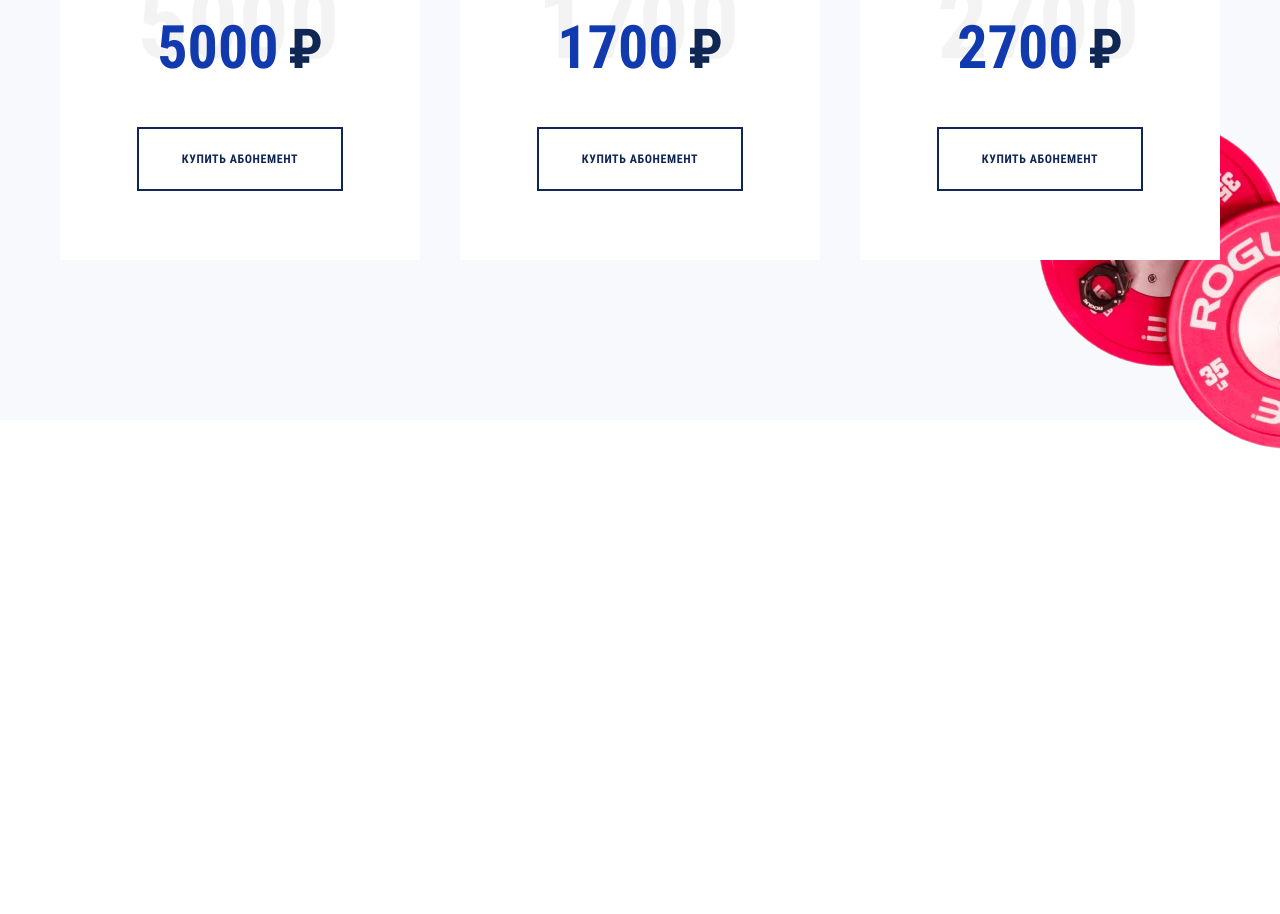
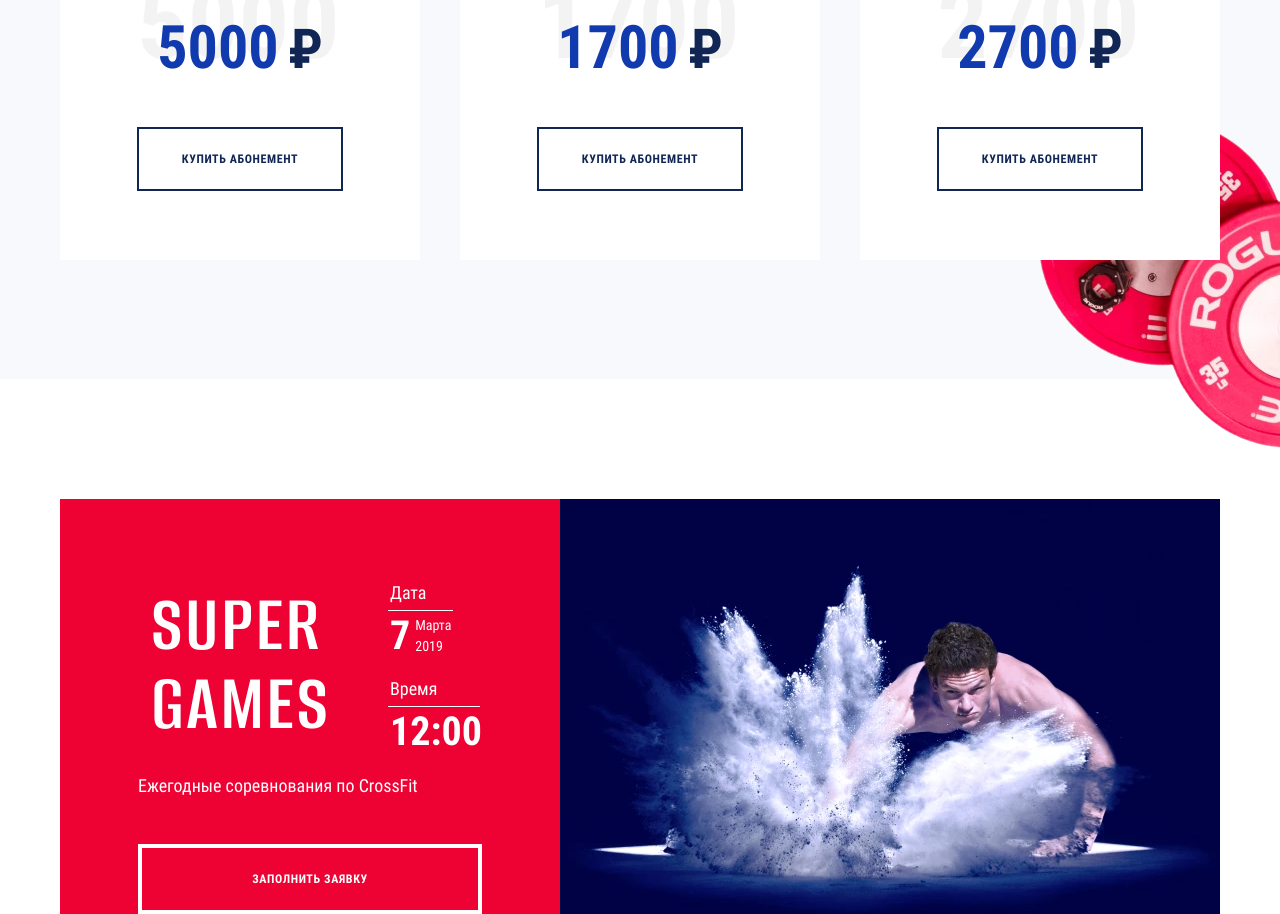
Before and after one commit to RookHeaven/Supergym, a website with bundled scripts: page source/index.html in a window 1280 px wide. Shown: the part 1886-2800 px from the top of the page. Before the commit the page ends 2416 px from the top, so only its background shows below. Built offline with nearby package versions, Linux system fonts and the light colour scheme; files whose address does not match are found by name.

Commit message:
Добавил промо блок десктоп

```diff
--- a/source/index.html
+++ b/source/index.html
@@ -197,6 +197,37 @@
             </div>
           </div>
         </section>
+
+        <section class="promo">
+          <h2 class="visually-hidden">Блок записи на спортивное мероприятие</h2>
+          <div class="promo__wrapper container">
+            <div class="promo__info">
+              <div class="promo__info-wrapper">
+                <h3>SUPER GAMES</h3>
+                <div class="promo__info-inner">
+                  <div class="promo__info-date">
+                    <span>Дата</span>
+                    <time datetime="2019-03-07">7<small>Марта 2019</small></time>
+                  </div>
+                  <div class="promo__info-date">
+                    <span>Время</span>
+                    <time datetime="12:00">12:00</time>
+                  </div>
+                </div>
+              </div>
+              <p>Ежегодные соревнования по&nbsp;CrossFit</p>
+              <a class="promo__button button" href="#">заполнить заявку</a>
+            </div>
+            <div class="promo__picture">
+              <picture>
+                <source type="image/webp" media="(max-width:767px)" srcset="img/super-games-mobile.webp 1x, img/super-games-mobile@2x.webp 2x">
+                <source type="image/webp" media="(max-width:1199px)" srcset="img/super-games-tablet.webp 1x, img/super-games-tablet@2x.webp 2x">
+                <source type="image/webp" srcset="img/super-games-desktop.webp 1x, img/super-games-desktop@2x.webp 2x">
+                <img src="img/super-games-desktop.jpg" width="660" height="500" alt="Фото спортсмена ,бьющего рукой по полу с тальком, на синем фоне." srcset="img/super-games-desktop@2x.jpg 2x" loading="lazy">
+              </picture>
+            </div>
+          </div>
+        </section>
       </main>
       <footer>
         <div class="container"></div>
--- a/source/sass/blocks/gym.scss
+++ b/source/sass/blocks/gym.scss
@@ -116,6 +116,8 @@
   }
 
   &__picture {
+    background-color: $color-ghost-white;
+
     @include vp-1199 {
       width: 100%;
 
--- /dev/null
+++ b/source/sass/blocks/promo.scss
@@ -0,0 +1,116 @@
+.promo {
+  padding-top: 120px;
+  padding-bottom: 106px;
+
+  &__wrapper {
+    display: flex;
+  }
+
+  &__info {
+    width: 500px;
+    padding: 80px 78px;
+    background-color: $color-tourch-red;
+    color: $color-default-white;
+
+    p {
+      margin-top: 0;
+      margin-bottom: 45px;
+      font-size: 18px;
+      line-height: 27px;
+    }
+  }
+
+  &__info-wrapper {
+    margin-bottom: 10px;
+    display: flex;
+    column-gap: 51px;
+    // justify-content: space-between;
+
+    h3 {
+      max-width: 201px;
+      margin-top: 0;
+      margin-bottom: 0;
+      padding-left: 13px;
+      padding-top: 6px;
+      font-family: $ff-alumni-sans;
+      font-weight: 600;
+      font-size: 82px;
+      line-height: 79px;
+      letter-spacing: 0.03em;
+    }
+  }
+
+  &__info-inner {
+    display: flex;
+    flex-direction: column;
+    justify-content: space-between;
+    row-gap: 9px;
+    // margin-bottom: 5px;
+    align-self: flex-start;
+    min-width: 92px;
+  }
+
+  &__info-date {
+    display: flex;
+    flex-direction: column;
+
+    span {
+      font-size: 18px;
+      line-height: 27px;
+    }
+
+    time {
+      position: relative;
+      display: flex;
+      column-gap: 5px;
+      font-weight: 700;
+      font-size: 40px;
+      line-height: 60px;
+      width: fit-content;
+
+      &::before {
+        position: absolute;
+        content: "";
+        height: 1px;
+        width: 100%;
+        top: 4px;
+        left: -2px;
+        background-color: $color-default-white;
+      }
+    }
+
+    small {
+      align-self: center;
+      max-width: 40px;
+      font-weight: 400;
+      font-size: 14px;
+      line-height: 21px;
+    }
+  }
+
+  &__picture {
+    width: 660px;
+    height: auto;
+    background-color: $color-sapphire;
+
+    img {
+      object-fit: cover;
+      width: 100%;
+      height: 100%;
+    }
+  }
+
+  &__button {
+    width: 100%;
+    min-height: 70px;
+
+    @include hover-focus {
+      background: $color-sapphire;
+    }
+
+    @include active {
+      background: $color-sapphire;
+      opacity: 0.8;
+    }
+  }
+}
--- a/source/sass/blocks/season-tickets.scss
+++ b/source/sass/blocks/season-tickets.scss
@@ -1,7 +1,7 @@
 .season-tickets {
   position: relative;
   padding-top: 120px;
-  padding-bottom: 120px;
+  padding-bottom: 79px;
   background-color: $color-ghost-white;
 
   @include vp-1199 {
@@ -16,7 +16,7 @@
 
   &__picture {
     position: absolute;
-    bottom: -110px;
+    bottom: -150px;
     right: 0;
 
     @include vp-1199 {
--- a/source/sass/style.scss
+++ b/source/sass/style.scss
@@ -30,6 +30,7 @@
 @import "blocks/data-tabs";
 @import "blocks/season-tickets";
 @import "blocks/season-ticket";
+@import "blocks/promo";
 
 // ---------------------------------
 
```
Also changed, not shown: build/css/style.css, build/css/style.min.css, build/index.html, 1 other file.
